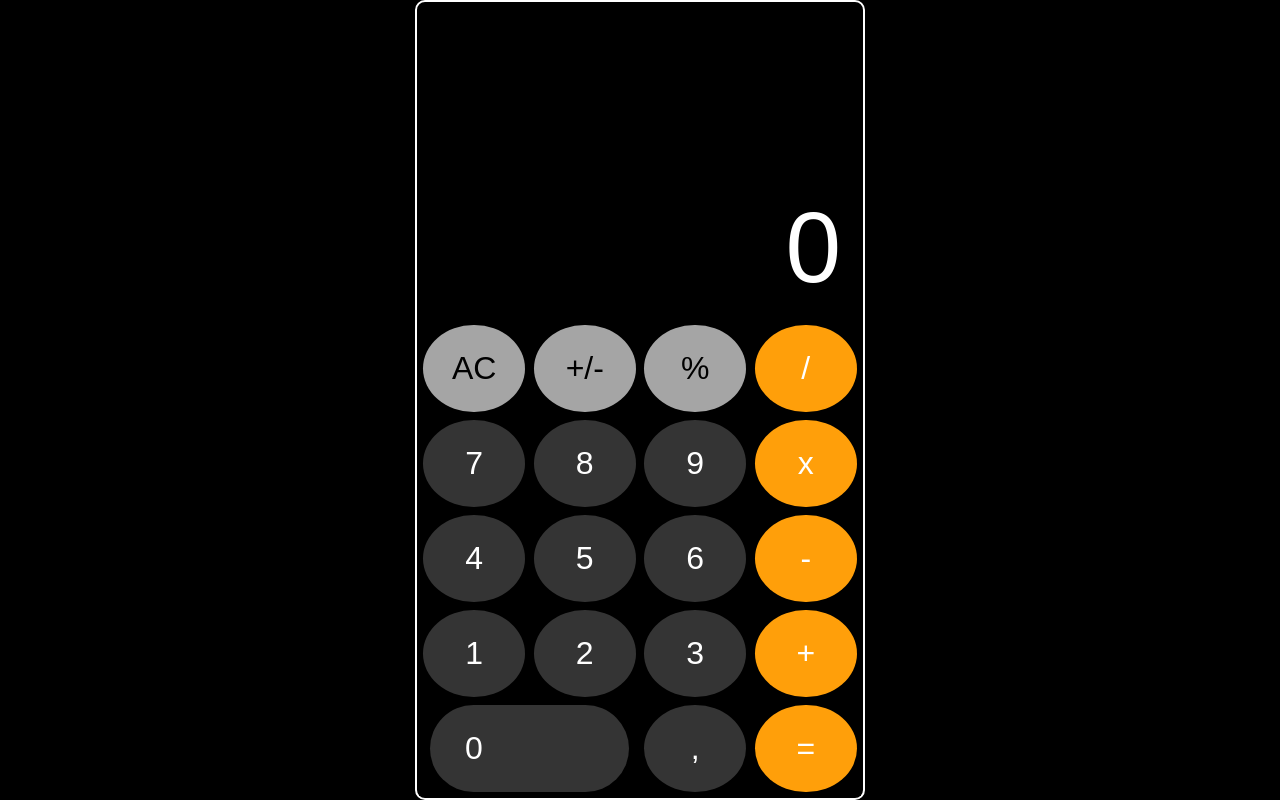
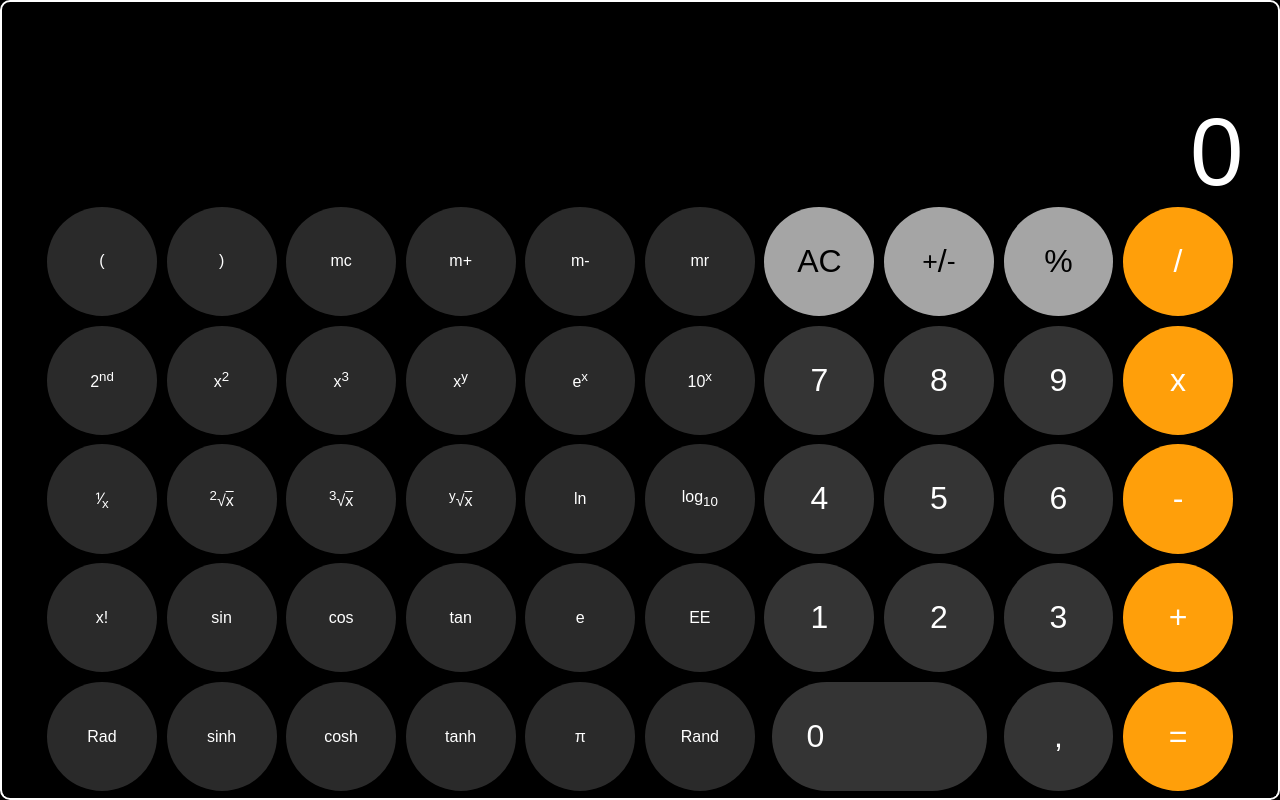
Before and after one commit to JD2099/calculadora-iphone, a plain HTML site: page index.html in a window 1280 px wide. Drawn offline with Linux system fonts and the light colour scheme.

Commit message:
update ui

```diff
--- a/index.html
+++ b/index.html
@@ -4,7 +4,7 @@
       <meta charset="UTF-8">
       <meta name="viewport" content="width=device-width, initial-scale=1.0">
       <meta name="description" content="iphone style functional calculator" >
-      <link rel="icon" type="icon" href="imagenes/faviconJD.ico">
+      <link rel="icon" type="icon" href="imagenes/favIcon-calculadora.png">
       <title>Calculator | Iphone</title>
       <link rel="stylesheet" href="style.css">
   </head>
@@ -14,22 +14,52 @@
         <span>0</span>
       </div>
       <div class="buttons">
+        <button class="science item">&#40;</button>
+        <button class="science item">&#41;</button>
+        <button class="science item">mc</button>
+        <button class="science item">m+</button>
+        <button class="science item">m-</button>
+        <button class="science item">mr</button>
         <button class="item item1 clear">AC</button>
-        <button class="item item1 negative" value="+/-">+/-</button>
+        <button class="item item1 negative" value="+/-"><sup>+</sup>/<sub>-</sub> </button>
         <button class="item percent sign" value="%">%</button>
         <button class="item item3 sign" value="/">/</button>
+        <button class="science item">2<sup>nd</sup></button>
+        <button class="science item">x<sup>2</sup></button>
+        <button class="science item">x<sup>3</sup></button>
+        <button class="science item">x<sup>y</sup></button>
+        <button class="science item">e<sup>x</sup></button>
+        <button class="science item">10<sup>x</sup></button>
         <button class="item number" value="7">7</button>
         <button class="item number" value="8">8</button>
         <button class="item number" value="9">9</button>
         <button class="item item3 sign" value="x">x</button>
+        <button class="science item">⅟<sub>x</sub></button>
+        <button class="science item"><sup>2</sup>√<sqrt style="text-decoration: overline;">x</sqrt></button>
+        <button class="science item"><sup>3</sup>√<sqrt style="text-decoration: overline;">x</sqrt></button>
+        <button class="science item"><sup>y</sup>√<sqrt style="text-decoration: overline;">x</sqrt></button>
+        <button class="science item">ln</button>
+        <button class="science item">log<sub>10</sub></button>
         <button class="item number" value="4">4</button>
         <button class="item number" value="5">5</button>
         <button class="item number" value="6">6</button>
         <button class="item item3 sign" value="-">-</button>
+        <button class="science item">x!</button>
+        <button class="science item">sin</button>
+        <button class="science item">cos</button>
+        <button class="science item">tan</button>
+        <button class="science item">e</button>
+        <button class="science item">EE</button>
         <button class="item number" value="1">1</button>
         <button class="item number" value="2">2</button>
         <button class="item number" value="3">3</button>
         <button class="item item3 sign" value="+">+</button>
+        <button class="science item">Rad</button>
+        <button class="science item">sinh</button>
+        <button class="science item">cosh</button>
+        <button class="science item">tanh</button>
+        <button class="science item">&pi;</button>
+        <button class="science item">Rand</button>
         <button class="item itemZero number" value="0">0</button>
         <button class="item comma" value=",">,</button>
         <button class="item item3 equal" value="=">=</button>
--- a/style.css
+++ b/style.css
@@ -22,7 +22,9 @@ html,body #fullheight{
     border-radius: 10px;
 }
 
-/*Result*/
+
+
+/*Display*/
 .result{
     display: flex;
     justify-content: flex-end;
@@ -33,7 +35,7 @@ html,body #fullheight{
 
 .result span{
     margin-right: 20px;
-    font-size: 100px;
+    font-size: 6rem;
     justify-self: flex-end;
 }
 
@@ -45,6 +47,13 @@ html,body #fullheight{
     display: grid;
     grid-template-columns: 25% 25% 25% 25%;
     justify-content: end;
+}
+
+.science{
+    display: none !important;
+    background-color: #2a2a2a;
+    border: none;
+    font-size: 1rem !important;
 }
 
 .item{
@@ -62,6 +71,8 @@ html,body #fullheight{
     align-self: center;
     justify-self: center;
 }
+
+
 
 .percent{
     background-color: #a5a5a5;
@@ -99,11 +110,36 @@ html,body #fullheight{
 }
 
 
-/**/
-@media screen and (min-width: 450px) {
+@media screen and (orientation: landscape) {
+    /*General*/
     .container {
-      width: 450px;
-      margin: 0 auto;
+      width: 100vw;
+      height: 0 auto;
+      grid-template-rows: 25% 75%;
+    }
 
+    .science{
+        display: block !important;
     }
+
+    /*Display*/
+
+
+    .result {
+        align-self: baseline;
+        translate: 0 15px;
+        padding: 0 1%;
+    }
+
+
+    /*Buttons*/
+
+    .buttons{
+        grid-template-columns: 10% 10% 10% 10% 10% 10% 10% 10% 10% 10% ;
+        padding: 0 3%;
+    }
+    .item{
+        overflow: hidden;
+    }
+
   }
```
Also changed, not shown: imagenes/favIcon-calculadora.png (added), imagenes/faviconJD.ico (deleted).
